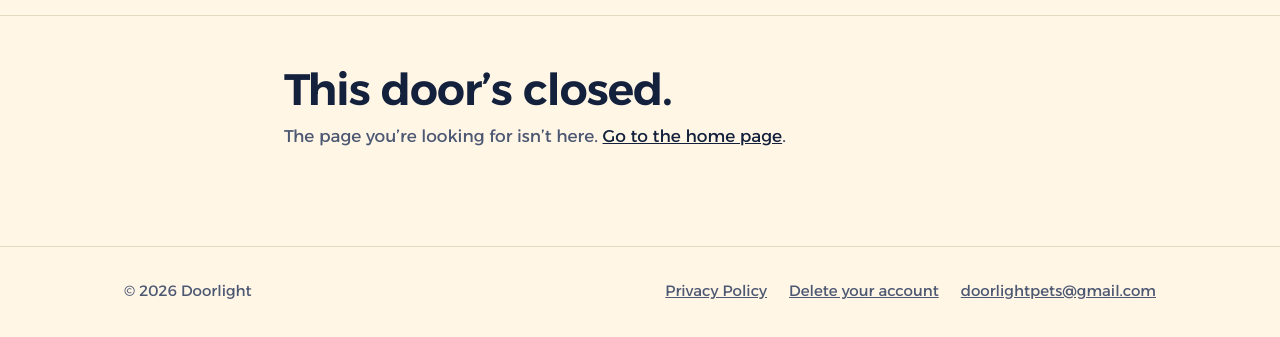
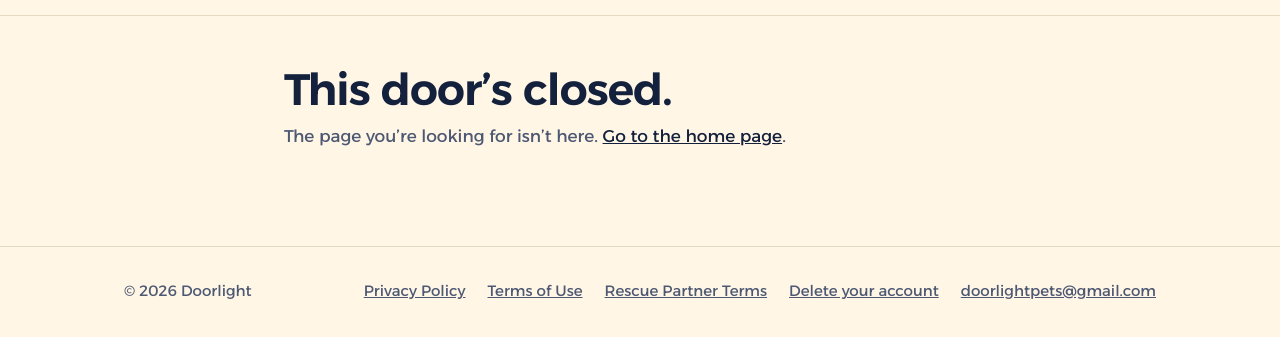
Before and after one commit to hamadehmaan-rgb/doorlight-website, a plain HTML site: page 404.html in a window 1280 px wide. Shown: the part 59-396 px from the top of the page. Drawn offline with Linux system fonts and the light colour scheme.

Commit message:
Update 404.html

```diff
--- a/404.html
+++ b/404.html
@@ -61,6 +61,6 @@ main.doc .wrap{max-width:760px}
 <main class="doc" id="main"><div class="wrap">
 <h1>This door’s closed.</h1><p class="meta">The page you’re looking for isn’t here. <a href="/">Go to the home page</a>.</p>
 </div></main>
-<footer><div class="wrap row"><span>© 2026 Doorlight</span><nav aria-label="Legal"><a href="/privacy">Privacy Policy</a><a href="/delete-account">Delete your account</a><a href="mailto:doorlightpets@gmail.com">doorlightpets@gmail.com</a></nav></div></footer>
+<footer><div class="wrap row"><span>© 2026 Doorlight</span><nav aria-label="Legal"><a href="/privacy">Privacy Policy</a><a href="/terms">Terms of Use</a><a href="/rescue-terms">Rescue Partner Terms</a><a href="/delete-account">Delete your account</a><a href="mailto:doorlightpets@gmail.com">doorlightpets@gmail.com</a></nav></div></footer>
 </body>
 </html>
```
